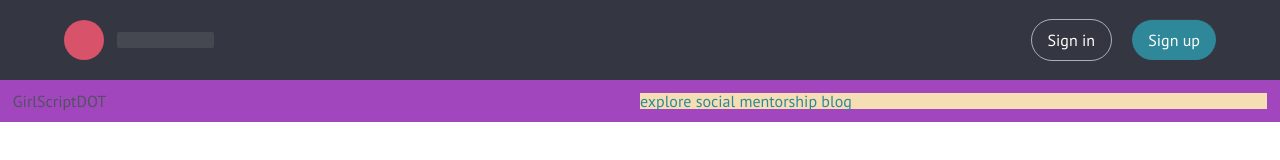
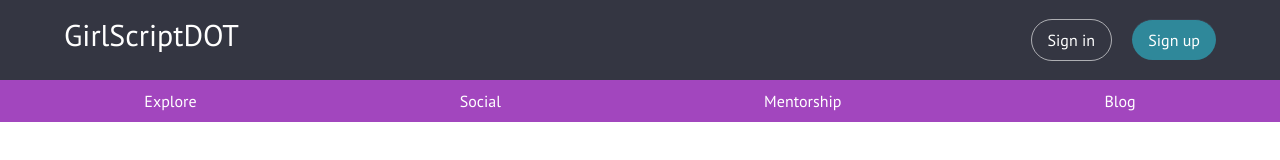
Before and after one commit to dev-cj/girlscriptTeamDOT, a website: page index.html in a window 1280 px wide. Drawn offline with Linux system fonts and the light colour scheme.

Commit message:
css changes

```diff
--- a/css/home.css
+++ b/css/home.css
@@ -13,6 +13,16 @@
     padding: 1%;
 }
 .topLinks{
-    background: wheat;
-    width: 50%;
+    display: flex;
+    align-items: center;
+    width: 100%;
+    justify-content: space-around;
+
 }
+.topLinks>a, .title{
+    color: white;
+}
+.title{
+    color: #fff;
+    font-size: 3rem;
+}
--- a/index.html
+++ b/index.html
@@ -17,7 +17,7 @@
 	<header class="cd-main-header">
 		<div class="cd-main-header__logo">
 			<a href="#0">
-				<img src="img/cd-logo.svg" alt="Logo">
+					<h1 class="title">GirlScriptDOT</h1>
 			</a>
 		</div>
 
@@ -30,12 +30,12 @@
 		</nav>
 	</header>
 	<div class="nav">
-			<h1 class="title">GirlScriptDOT</h1>
+
 			<div class="topLinks">
-				<a href="explore">explore</a>
-				<a href="social">social</a>
-				<a href="mentorship">mentorship</a>
-				<a href="blog">blog</a>
+				<a href="explore">Explore</a>
+				<a href="social">Social</a>
+				<a href="mentorship">Mentorship</a>
+				<a href="blog">Blog</a>
 			</div>
 		</div>
 		<!--login register form starts here-->
```
